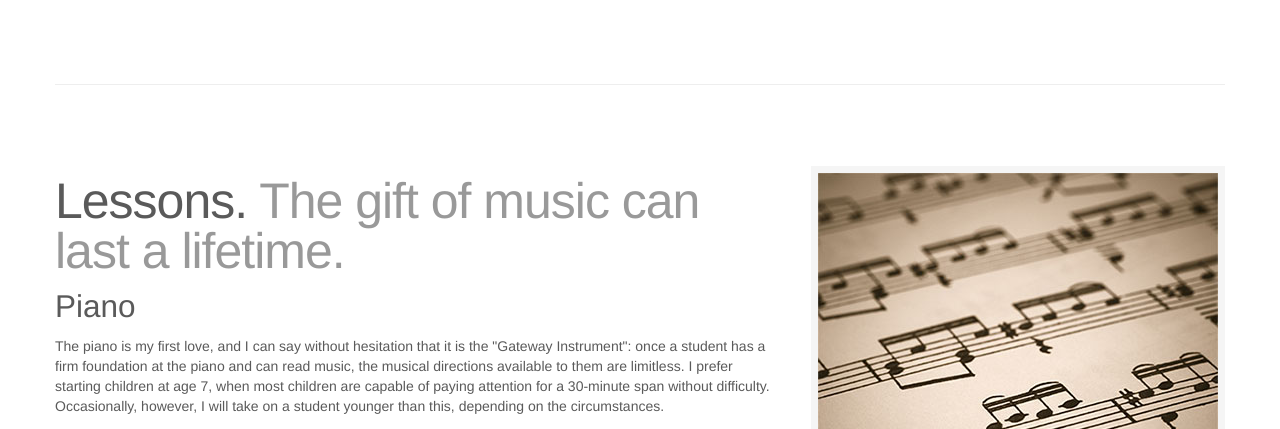
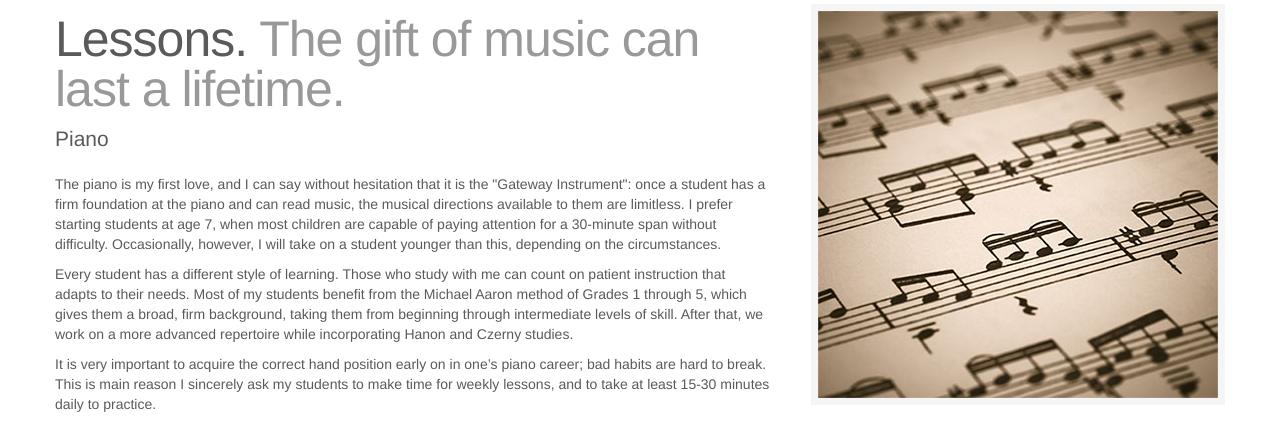
Before and after one commit to sbma44/victorialeemusic, a PHP site: page / in a window 1280 px wide. Shown: the part 2456-2885 px from the top of the page. Run offline with PHP 8.4, Linux system fonts and the light colour scheme.

Commit message:
minor adjustments to language

```diff
--- a/index.php
+++ b/index.php
@@ -357,7 +357,7 @@
       <p class="lead">I am a musician and teacher based in Charlottesville, Virginia. Whether through instruction or performance, I hope I can share my love of music with you.</p>
     </div>
 
-    <hr class="featurette-divider">
+    <hr class="featurette-divider visible-phone">
 
     <!-- Carousel
     ================================================== -->
@@ -436,7 +436,7 @@
         <h2 class="featurette-heading">Weddings. <span class="muted">Something old, something new.</span></h2>
 
         <p class="lead">
-          I strive to deliver a memorable musical experience that reflects a couple's tastes and ideas
+          I strive to deliver a memorable musical experience that reflects a couple's tastes and ideas.
         </p>
 
         <p>
@@ -473,9 +473,9 @@
         <img class="featurette-image pull-right" src="images/music.jpg" alt="sheet music">
         <h2 class="featurette-heading">Lessons. <span class="muted">The gift of music can last a lifetime.</span></h2>
 
-        <h2>Piano</h2>
+        <p class="lead">Piano</p>
 
-        <p>The piano is my first love, and I can say without hesitation that it is the "Gateway Instrument": once a student has a firm foundation at the piano and can read music, the musical directions available to them are limitless. I prefer starting children at age 7, when most children are capable of paying attention for a 30-minute span without difficulty.
+        <p>The piano is my first love, and I can say without hesitation that it is the "Gateway Instrument": once a student has a firm foundation at the piano and can read music, the musical directions available to them are limitless. I prefer starting students at age 7, when most children are capable of paying attention for a 30-minute span without difficulty.
         Occasionally, however, I will take on a student younger than this, depending on the circumstances.</p>
 
         <p>Every student has a different style of learning. Those who study with me can count on patient instruction that adapts to their needs. Most of my students benefit
@@ -486,7 +486,7 @@
 
         <iframe width="100%" height="166" scrolling="no" frameborder="no" src="https://w.soundcloud.com/player/?url=http%3A%2F%2Fapi.soundcloud.com%2Ftracks%2F71053081&amp;color=768e48&amp;show_artwork=false"></iframe>
 
-        <h2>Celtic Harp</h2>
+        <p class="lead">Celtic Harp</p>
 
         <p>The Celtic harp’s qualities are akin to taking strings out of the piano and plucking them directly: direct action of ones fingers on strings is different from the hammers of the piano intervening between you and the string! Again, proper hand position and finger utilization are
         essential to moving forward with your playing of Celtic harp music. It is a very accessible instrument to learn to play and to play well. I utilize the Sylvia Woods method, augmented by the Deborah Friou exercises, or an alternate curriculum if my student does not already read music.</p>
```
